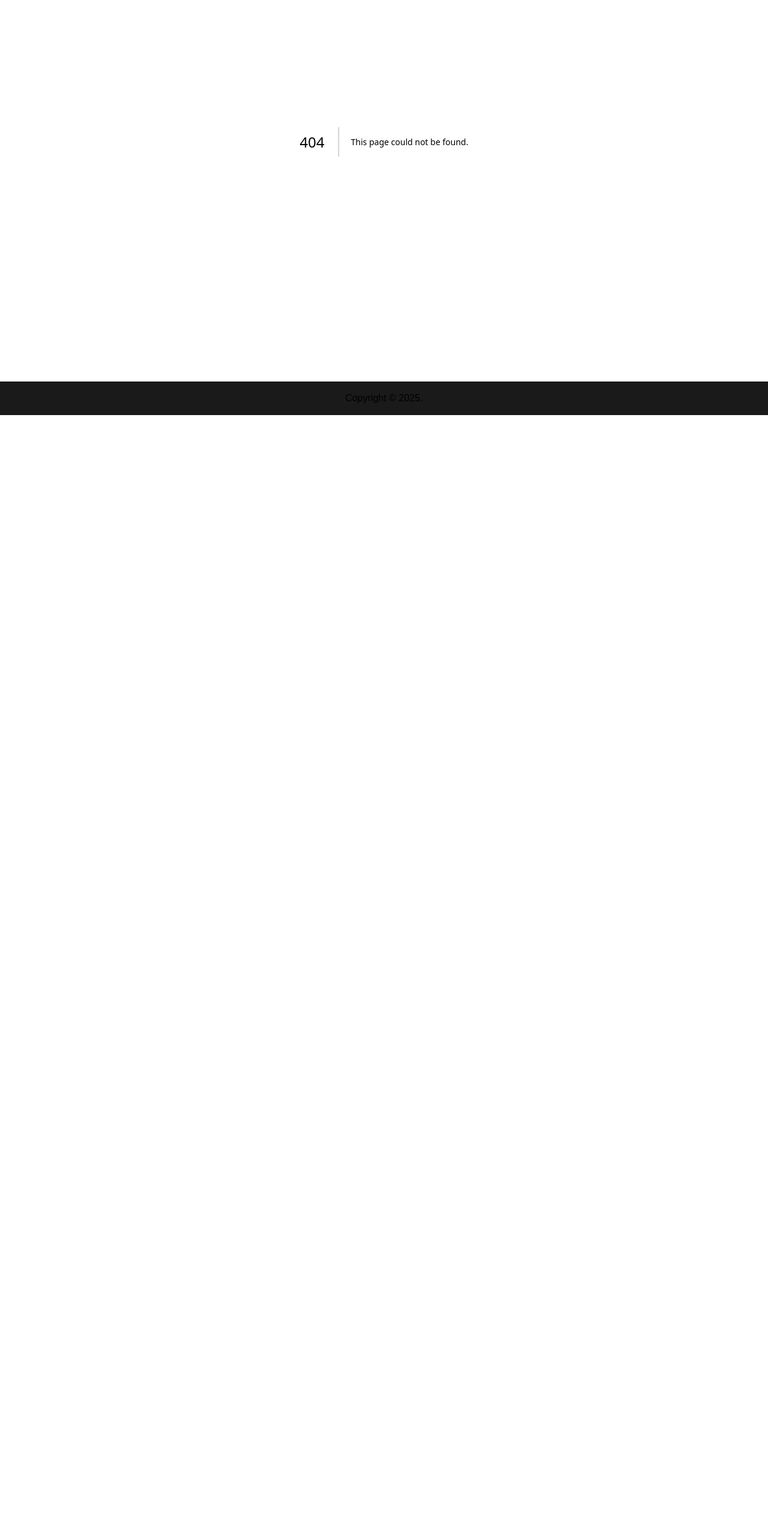
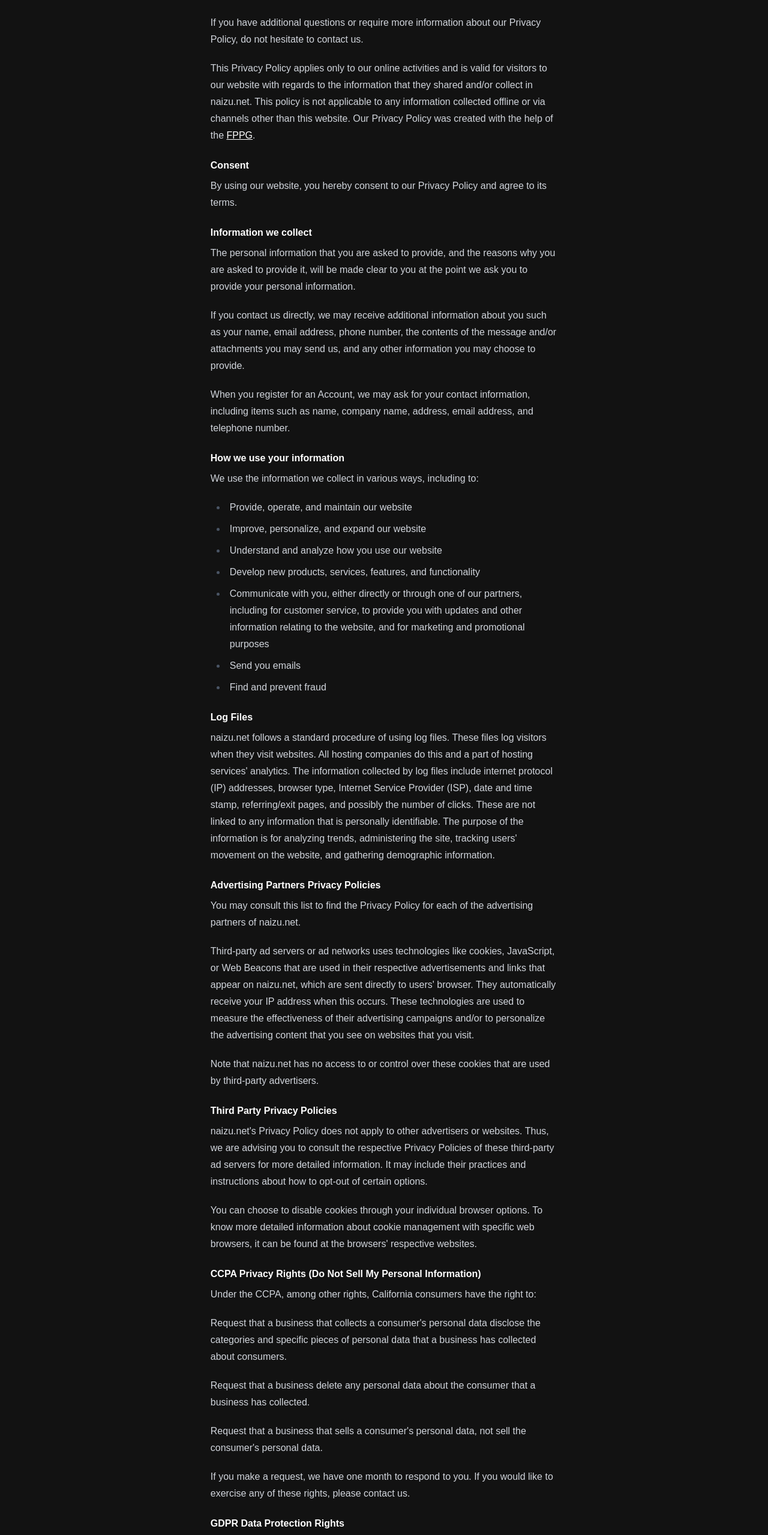
Before and after one commit to jecsham/naizu-pagev2, a Next.js app: page /privacy in a window 1280 px wide. Before the commit this address had no page. Shown: the part 238-2797 px from the top of the page at 60% size. Before the commit the page ends 930 px from the top, so only its background shows below. Built offline with nearby package versions, Linux system fonts and the light colour scheme.

Commit message:
Enhance footer layout and add privacy policy content also improved prose at wiki

```diff
--- /dev/null
+++ b/src/app/privacy/page.tsx
@@ -0,0 +1,166 @@
+export default function Privacy() {
+  return (
+    <div className="container prose prose-invert mx-auto">
+      <div className="text-center">
+        <h3>Privacy Policy for NAIZU</h3>
+      </div>
+
+      <p>
+        At naizu.net, accessible from https://naizu.net, one of our main priorities is the privacy of our visitors. This
+        Privacy Policy document contains types of information that is collected and recorded by naizu.net and how we use
+        it.
+      </p>
+
+      <p>
+        If you have additional questions or require more information about our Privacy Policy, do not hesitate to
+        contact us.
+      </p>
+
+      <p>
+        This Privacy Policy applies only to our online activities and is valid for visitors to our website with regards
+        to the information that they shared and/or collect in naizu.net. This policy is not applicable to any
+        information collected offline or via channels other than this website. Our Privacy Policy was created with the
+        help of the <a href="https://www.privacypolicygenerator.org/">FPPG</a>.
+      </p>
+
+      <h4>Consent</h4>
+
+      <p>By using our website, you hereby consent to our Privacy Policy and agree to its terms.</p>
+
+      <h4>Information we collect</h4>
+
+      <p>
+        The personal information that you are asked to provide, and the reasons why you are asked to provide it, will be
+        made clear to you at the point we ask you to provide your personal information.
+      </p>
+      <p>
+        If you contact us directly, we may receive additional information about you such as your name, email address,
+        phone number, the contents of the message and/or attachments you may send us, and any other information you may
+        choose to provide.
+      </p>
+      <p>
+        When you register for an Account, we may ask for your contact information, including items such as name, company
+        name, address, email address, and telephone number.
+      </p>
+
+      <h4>How we use your information</h4>
+
+      <p>We use the information we collect in various ways, including to:</p>
+
+      <ul>
+        <li>Provide, operate, and maintain our website</li>
+        <li>Improve, personalize, and expand our website</li>
+        <li>Understand and analyze how you use our website</li>
+        <li>Develop new products, services, features, and functionality</li>
+        <li>
+          Communicate with you, either directly or through one of our partners, including for customer service, to
+          provide you with updates and other information relating to the website, and for marketing and promotional
+          purposes
+        </li>
+        <li>Send you emails</li>
+        <li>Find and prevent fraud</li>
+      </ul>
+
+      <h4>Log Files</h4>
+
+      <p>
+        naizu.net follows a standard procedure of using log files. These files log visitors when they visit websites.
+        All hosting companies do this and a part of hosting services' analytics. The information collected by log files
+        include internet protocol (IP) addresses, browser type, Internet Service Provider (ISP), date and time stamp,
+        referring/exit pages, and possibly the number of clicks. These are not linked to any information that is
+        personally identifiable. The purpose of the information is for analyzing trends, administering the site,
+        tracking users' movement on the website, and gathering demographic information.
+      </p>
+
+      <h4>Advertising Partners Privacy Policies</h4>
+
+      <p>You may consult this list to find the Privacy Policy for each of the advertising partners of naizu.net.</p>
+
+      <p>
+        Third-party ad servers or ad networks uses technologies like cookies, JavaScript, or Web Beacons that are used
+        in their respective advertisements and links that appear on naizu.net, which are sent directly to users'
+        browser. They automatically receive your IP address when this occurs. These technologies are used to measure the
+        effectiveness of their advertising campaigns and/or to personalize the advertising content that you see on
+        websites that you visit.
+      </p>
+
+      <p>
+        Note that naizu.net has no access to or control over these cookies that are used by third-party advertisers.
+      </p>
+
+      <h4>Third Party Privacy Policies</h4>
+
+      <p>
+        naizu.net's Privacy Policy does not apply to other advertisers or websites. Thus, we are advising you to consult
+        the respective Privacy Policies of these third-party ad servers for more detailed information. It may include
+        their practices and instructions about how to opt-out of certain options.{' '}
+      </p>
+
+      <p>
+        You can choose to disable cookies through your individual browser options. To know more detailed information
+        about cookie management with specific web browsers, it can be found at the browsers' respective websites.
+      </p>
+
+      <h4>CCPA Privacy Rights (Do Not Sell My Personal Information)</h4>
+
+      <p>Under the CCPA, among other rights, California consumers have the right to:</p>
+      <p>
+        Request that a business that collects a consumer's personal data disclose the categories and specific pieces of
+        personal data that a business has collected about consumers.
+      </p>
+      <p>Request that a business delete any personal data about the consumer that a business has collected.</p>
+      <p>Request that a business that sells a consumer's personal data, not sell the consumer's personal data.</p>
+      <p>
+        If you make a request, we have one month to respond to you. If you would like to exercise any of these rights,
+        please contact us.
+      </p>
+
+      <h4>GDPR Data Protection Rights</h4>
+
+      <p>
+        We would like to make sure you are fully aware of all of your data protection rights. Every user is entitled to
+        the following:
+      </p>
+      <p>
+        The right to access – You have the right to request copies of your personal data. We may charge you a small fee
+        for this service.
+      </p>
+      <p>
+        The right to rectification – You have the right to request that we correct any information you believe is
+        inaccurate. You also have the right to request that we complete the information you believe is incomplete.
+      </p>
+      <p>
+        The right to erasure – You have the right to request that we erase your personal data, under certain conditions.
+      </p>
+      <p>
+        The right to restrict processing – You have the right to request that we restrict the processing of your
+        personal data, under certain conditions.
+      </p>
+      <p>
+        The right to object to processing – You have the right to object to our processing of your personal data, under
+        certain conditions.
+      </p>
+      <p>
+        The right to data portability – You have the right to request that we transfer the data that we have collected
+        to another organization, or directly to you, under certain conditions.
+      </p>
+      <p>
+        If you make a request, we have one month to respond to you. If you would like to exercise any of these rights,
+        please contact us.
+      </p>
+
+      <h4>Children's Information</h4>
+
+      <p>
+        Another part of our priority is adding protection for children while using the internet. We encourage parents
+        and guardians to observe, participate in, and/or monitor and guide their online activity.
+      </p>
+
+      <p>
+        naizu.net does not knowingly collect any Personal Identifiable Information from children under the age of 13. If
+        you think that your child provided this kind of information on our website, we strongly encourage you to contact
+        us immediately and we will do our best efforts to promptly remove such information from our records.
+      </p>
+    </div>
+  );
+}
--- a/src/app/wiki/layout.tsx
+++ b/src/app/wiki/layout.tsx
@@ -92,7 +92,7 @@ export default function Wiki({ children }: { children: React.ReactNode }) {
         <div className="md:flex-grow md:max-w-4xl">
           {/* Land Protection Section */}
           <section>
-            <div className="card p-6 rounded-lg shadow-md prose prose-stone prose-code:before:content-none prose-code:after:content-none prose-code:bg-gray-800 prose-code:p-1 prose-code:rounded-md prose-code: prose-strong:text-white  !max-w-none prose-headings:mt-8 prose-headings:font-semibold prose-headings:text-white text-white prose-code:text-gray-400">
+            <div className="card p-6 rounded-lg prose prose-invert prose-code:before:content-none prose-code:after:content-none prose-code:bg-white/10 prose-code:p-1 prose-code:rounded !max-w-none prose-headings:mt-4">
               {children}
             </div>
           </section>
--- a/src/components/footer.tsx
+++ b/src/components/footer.tsx
@@ -1,8 +1,41 @@
 export function Footer() {
   return (
-    <footer className="bg-[var(--secondary)] py-4 px-6 mt-auto">
-      <div className="container mx-auto text-center">
-        <p>Copyright © {new Date().getFullYear()}.</p>
+    <footer className="bg-[var(--secondary)] py-8 px-6 mt-auto">
+      <div className="w-full max-w-4xl mx-auto">
+        <div className="grid grid-cols-1 md:grid-cols-3 gap-6">
+          {/* Column 1 - About and Privacy */}
+          <div className="flex flex-col items-center md:items-start">
+            <h3 className="font-semibold mb-3">Links</h3>
+            <ul className="space-y-2">
+              <li><a href="/about" className="hover:text-gray-300 transition">About</a></li>
+              <li><a href="/privacy" className="hover:text-gray-300 transition">Privacy</a></li>
+            </ul>
+          </div>
+
+          {/* Column 2 - Discord */}
+          <div className="flex flex-col items-center">
+            <h3 className="font-semibold mb-3">Community</h3>
+            <a
+              href="https://discord.gg/naizu"
+              target="_blank"
+              rel="noopener noreferrer"
+              className="flex items-center gap-2 hover:text-gray-300 transition"
+            >
+              Join our Discord
+            </a>
+          </div>
+
+          {/* Column 3 - Copyright and Email */}
+          <div className="flex flex-col items-center md:items-end">
+            <p className="mb-2">Copyright © {new Date().getFullYear()} Naizu</p>
+            <a
+              href="mailto:contact@naizu.net"
+              className="hover:text-gray-300 transition"
+            >
+              contact@naizu.net
+            </a>
+          </div>
+        </div>
       </div>
     </footer>
   );
```
